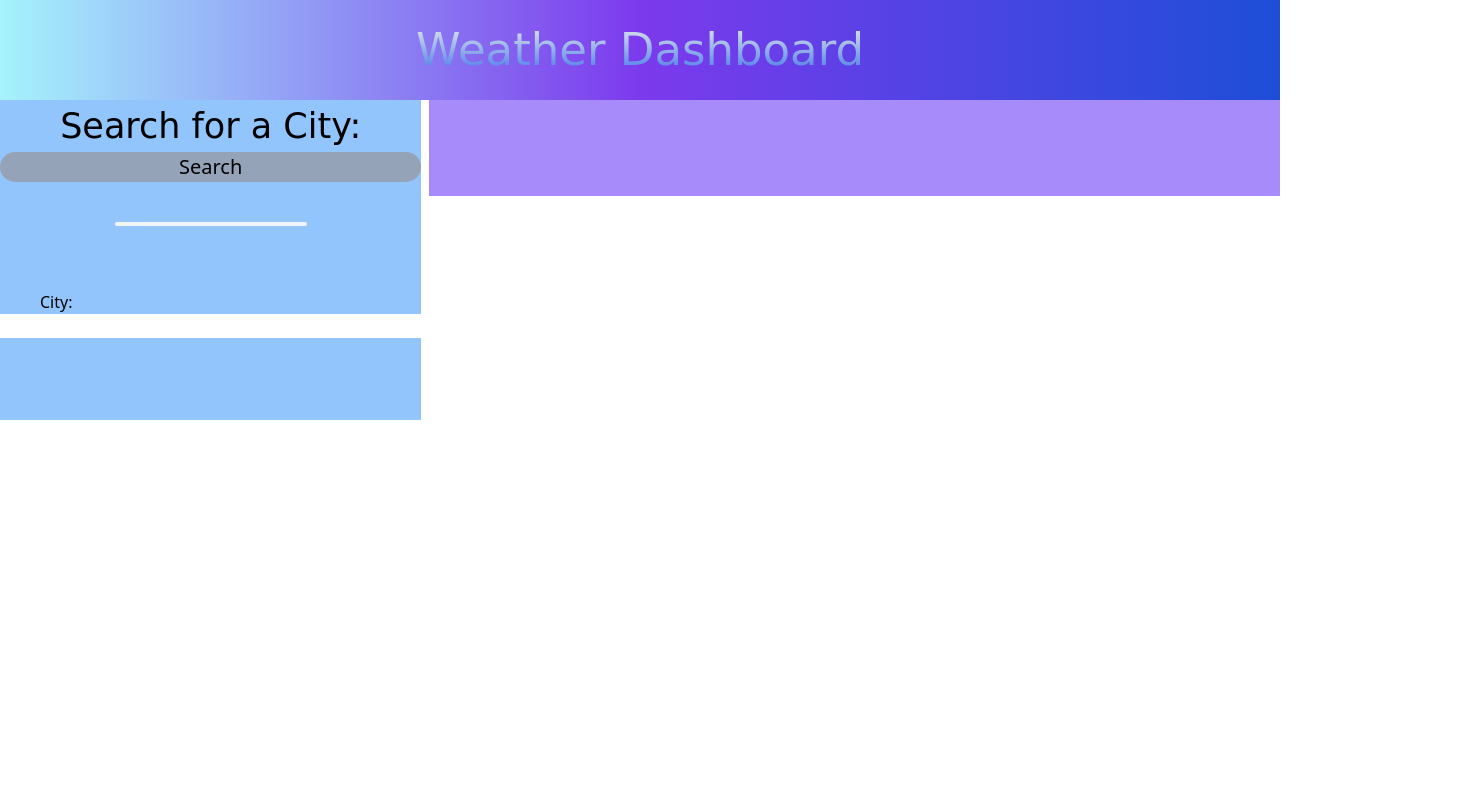
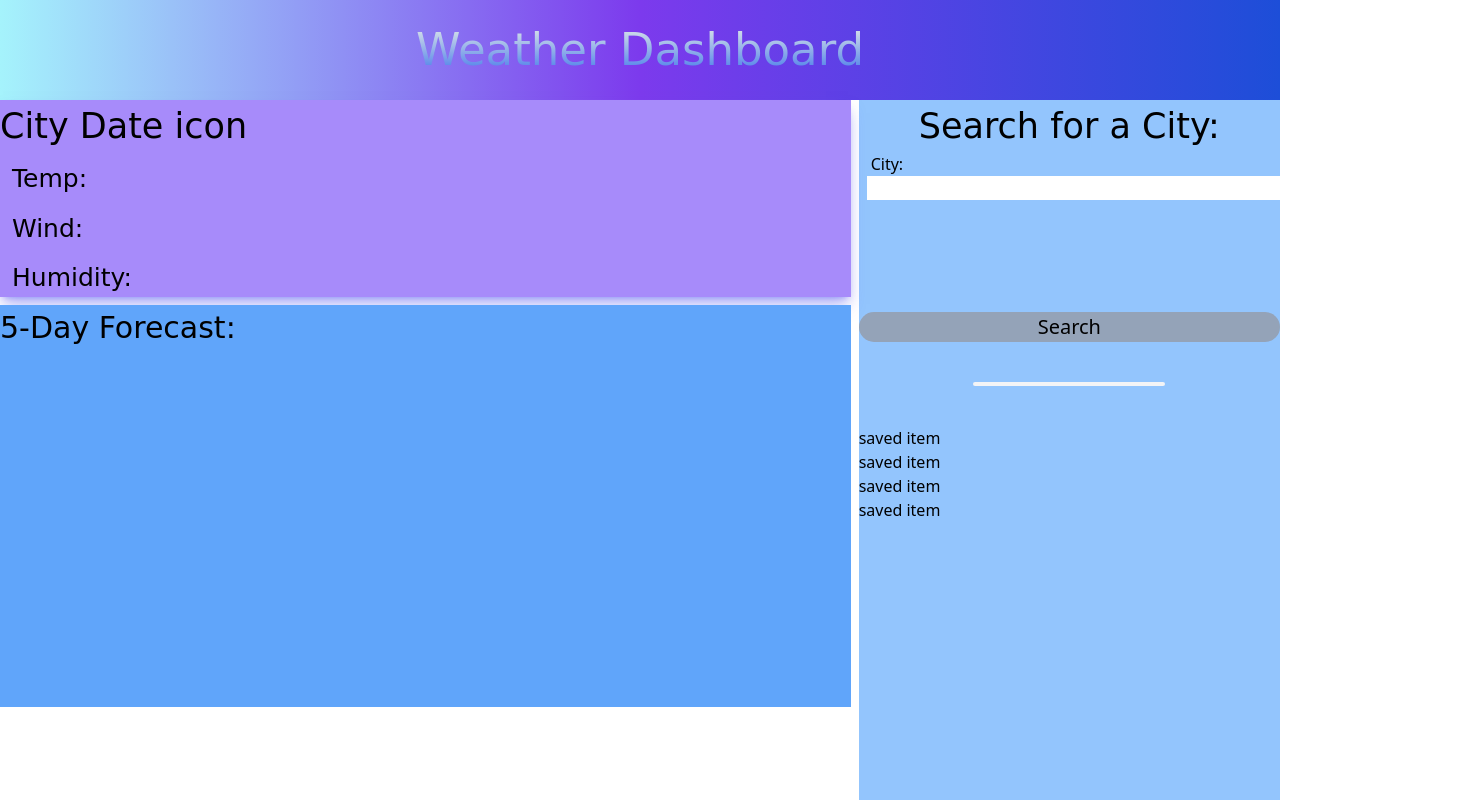
Before and after one commit to judy-her/weather-dashboard, a website: page index.html in a window 1280 px wide. Shown: the top 800 px of the page, 1467 px wide, since content can reach past the window. Drawn offline with nearby package versions, Linux system fonts and the light colour scheme; a web font is replaced by a local one.

Commit message:
edited grid rows and columns

```diff
--- a/index.html
+++ b/index.html
@@ -30,23 +30,44 @@
       </h1>
     </header>
     <!-- grid -->
-    <aside class="grid grid-cols-3 gap-2">
-      <div class="h-80 bg-blue-300">
+    <main class="grid grid-cols-3 gap-2 grid-rows-5">
+      <div class="row-span-5 bg-blue-300">
         <h1 class="font-playpen text-[35px] text-center">Search for a City:</h1>
+        <!-- changed ui-widget from class to id -->
+        <div id="ui-widget" class="h-40 pl-2">
+          <label class="mt-5 mx-1 text-center m-auto" for="birds">City: </label>
+          <input id="birds" size="60px" />
+        </div>
         <button class="rounded-full bg-slate-400 w-full text-[20px]">
           Search
         </button>
         <hr
           class="w-48 h-1 mx-auto my-4 bg-gray-100 border-0 rounded md:my-10 dark:bg-gray-700"
         />
-        <!-- changed ui-widget from class to id -->
-        <div id="ui-widget" class="h-40">
-          <label class="flex mt-16 mx-10" for="birds">City: </label>
-          <input id="birds" size="60px" />
-        </div>
+        <ul>
+          <li>saved item</li>
+          <li>saved item</li>
+          <li>saved item</li>
+          <li>saved item</li>
+        </ul>
       </div>
-      <div class="h-24 col-span-2 bg-violet-400"></div>
-    </aside>
+      <!--weather container   -->
+      <div
+        class="col-span-2 row-start-1 row-end-2 bg-violet-400 shadow-lg shadow-indigo-500/50"
+      >
+        <h1 class="font-playpen text-[35px] pb-2">
+          City <span>Date</span> <span>icon</span>
+        </h1>
+        <ul class="space-y-3 pl-3">
+          <li class="font-playpen text-[25px]">Temp:</li>
+          <li class="font-playpen text-[25px]">Wind:</li>
+          <li class="font-playpen text-[25px]">Humidity:</li>
+        </ul>
+      </div>
+      <div class="col-span-2 row-span-2 bg-blue-400">
+        <h1 class="font-playpen text-[30px]">5-Day Forecast:</h1>
+      </div>
+    </main>
 
     <!-- jquery and jquery ui -->
     <script src="https://code.jquery.com/jquery-3.6.0.js"></script>
```
Also changed, not shown: tailwindstyle.css.
